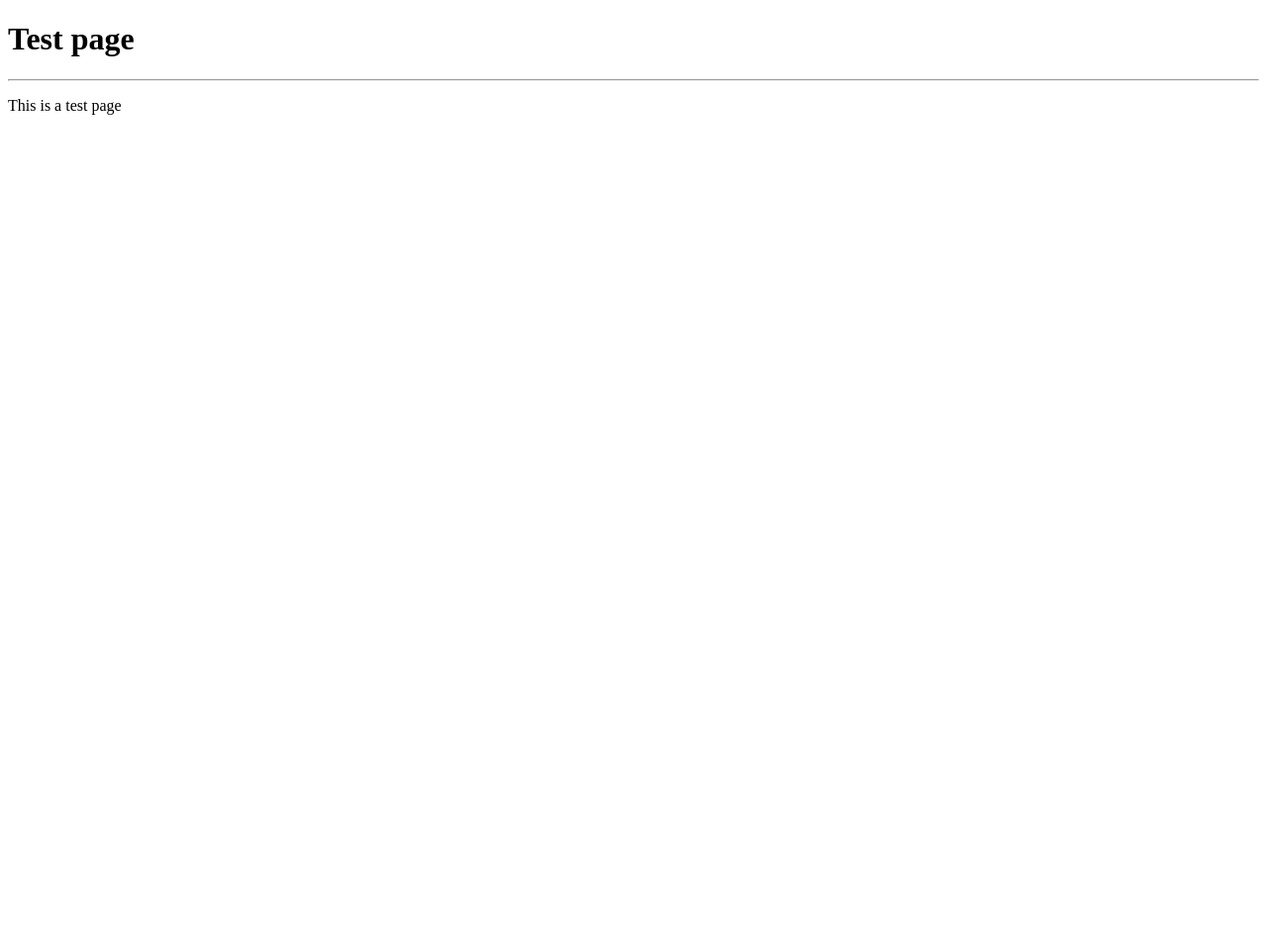
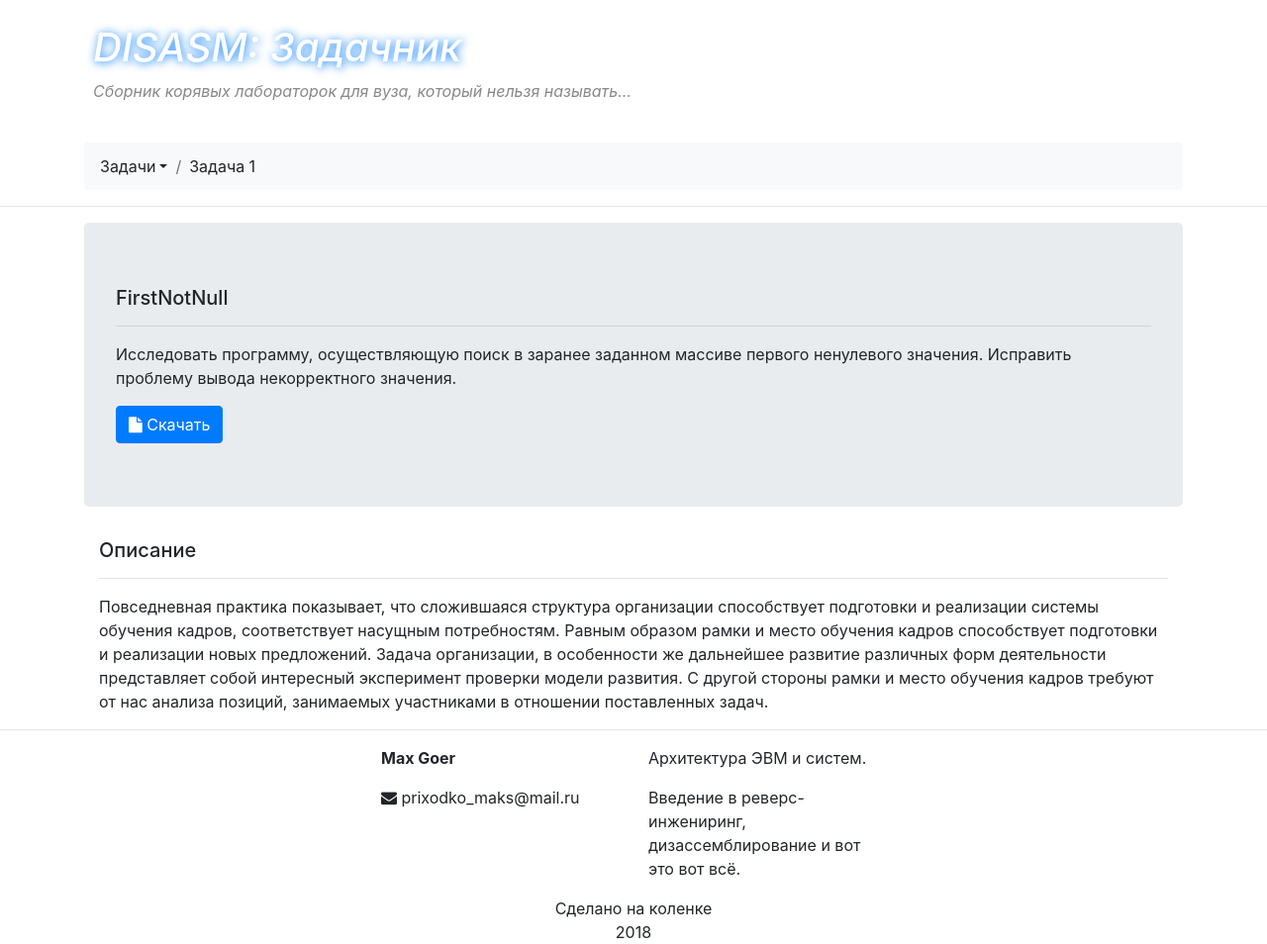
Before and after one commit to MaxGoer/MaxGoer.github.io, a plain HTML site: page index.html in a window 1280 px wide. Shown: the whole page at 99% size. Before the commit the page ends 800 px from the top, so only its background shows below. Drawn offline with nearby package versions, Linux system fonts and the light colour scheme.

Commit message:
Disasm: basic

```diff
--- a/index.html
+++ b/index.html
@@ -1,11 +1,112 @@
 <!DOCTYPE html>
 <html>
-	<head>
-		<title>TEST</title>
+    <head>
+        <title>Задачи по дизассемблированию</title>
         <meta charset="utf-8">
-	</head>
-	<body>
-		<h1>Test page</h1><hr>
-		<p>This is a test page</p>
-	</body>
+        <meta name="viewport" content="width=device-width, initial-scale=1">
+
+        <!-- Latest compiled and minified CSS -->
+        <link rel="stylesheet" href="https://maxcdn.bootstrapcdn.com/bootstrap/4.0.0/css/bootstrap.min.css">
+
+        <!-- jQuery library -->
+        <script src="https://ajax.googleapis.com/ajax/libs/jquery/3.3.1/jquery.min.js"></script>
+
+        <!-- Popper JS -->
+        <script src="https://cdnjs.cloudflare.com/ajax/libs/popper.js/1.12.9/umd/popper.min.js"></script>
+
+        <!-- Latest compiled JavaScript -->
+        <script src="https://maxcdn.bootstrapcdn.com/bootstrap/4.0.0/js/bootstrap.min.js"></script>
+
+        <!-- Icons -->
+        <link rel="stylesheet" href="https://maxcdn.bootstrapcdn.com/font-awesome/4.7.0/css/font-awesome.min.css">
+
+        <!-- Custom -->
+        <link rel="stylesheet" href="./style/disasm.css">
+
+        <script type="text/javascript" src="./jssrc/TasksData.json"></script>
+        <script type="text/javascript" src="./jssrc/disasm.js"></script>
+    </head>
+    <body>
+
+        <!-- "Cool" header (of course not) -->
+        <header class="container-fluid">
+            <div id="disasm_header" class="container">
+                <h1>DISASM: Задачник</h1>
+                <p>Сборник корявых лабораторок для вуза, который нельзя называть...</p>
+            </div>
+        </header>
+
+        <!-- Navigation -->
+        <div class="container">
+            <ol class="breadcrumb bg-light">
+                <li class="breadcrumb-item">
+                    <a class="dropdown-toggle" data-toggle="collapse" data-target="#disasmNavLinks">Задачи</a>
+
+                    <!-- Navbar links -->
+                    <div class="collapse navbar-collapse" id="disasmNavLinks">
+                        <ul id="disasm_nav" class="navbar-nav">
+                            <li class="nav-item">
+                                <a class="nav-link" href="#">Link</a>
+                            </li>
+                            <li class="nav-item">
+                                <a class="nav-link" href="#">Link</a>
+                            </li>
+                            <li class="nav-item">
+                                <a class="nav-link" href="#">Link</a>
+                            </li>
+                        </ul>
+                    </div>
+                </li>
+
+                <li id="task_current" class="breadcrumb-item">Задача 1</li>
+            </ol>
+        </div>
+        <hr>
+
+
+
+        <!-- "Content" -->
+        <div class="container" id="task">
+            <!-- Summary -->
+            <div class="jumbotron">
+                <h5 id="task_title">Чёрное на чёрном</h5><hr>
+                <div id="task_summary" class="container-fluid">
+                    <p>С другой стороны укрепление и развитие структуры требуют от нас анализа форм развития. Задача организации, в особенности же новая модель организационной деятельности позволяет оценить значение форм развития</p>
+                </div>
+                <a id="task_downloads" href="#!" class="btn btn-primary"><span class="fa fa-file"></span> Скачать</a>
+            </div>
+
+            <!-- Description -->
+            <div class="container-fluid">
+                <h5>Описание</h5><hr>
+                <div id="task-description" class="container-fluid">
+                    <p>Повседневная практика показывает, что сложившаяся структура организации способствует подготовки и реализации системы обучения кадров, соответствует насущным потребностям. Равным образом рамки и место обучения кадров способствует подготовки и реализации новых предложений. Задача организации, в особенности же дальнейшее развитие различных форм деятельности представляет собой интересный эксперимент проверки модели развития. С другой стороны рамки и место обучения кадров требуют от нас анализа позиций, занимаемых участниками в отношении поставленных задач.</p>
+                </div>
+            </div>
+        </div>
+
+
+        <!-- Footer -->
+        <hr>
+        <footer class="page-footer">
+            <!-- Info -->
+            <div class="container" id="footer_info">
+                <div class="row">
+                    <div class="col">
+                        <p><b>Max Goer</b></p>
+                        <p><span class="fa fa-envelope"></span> prixodko_maks@mail.ru</p>
+                    </div>
+                    <div class="col">
+                        <p>Архитектура ЭВМ и систем.</p>
+                        <p>Введение в реверс-инжениринг, дизассемблирование и вот это вот всё.</p>
+                    </div>
+                </div>
+            </div>
+
+            <!-- Copyright -->
+            <div class="footer-copyright text-center">
+                Сделано на коленке<br>2018
+            </div>
+        </footer>
+    </body>
 </html>
--- /dev/null
+++ b/jssrc/TasksData.json
@@ -0,0 +1,80 @@
+var tasks_data = [
+    {
+        "title": "FirstNotNull",
+        "summary": "<p>Исследовать программу, осуществляющую поиск в заранее заданном массиве первого ненулевого значения. Исправить проблему вывода некорректного значения.</p>",
+        "description": "Хуета",
+        "downloads": "./task/nnull.exe"
+    },
+    {
+        "title": "Пароли",
+        "summary": "<p>Исследовать программу, запрашивающую ввод пароля пользователем. Изучить её поведение, найти эталонный пароль. Модифицировать программу таким образом, чтобы количество попыток для ввода пароля было неограниченным.<br><mark>Дополнительно:</mark> модифицировать ввод пароля таким образом, чтобы при вводе символов вместо &#39;&#42;&#39; выводился символ, введённый пользователем.</p>",
+        "description": "Хуета",
+        "downloads": "./task/pprot.exe"
+    },
+    {
+        "title": "Это не трогать",
+        "summary": "<p>Исследовать поведение программы mw.exe.</p>",
+        "description": "Хуета",
+        "downloads": "./task/mw.exe"
+    },
+    {
+        "title": "Матрицы",
+        "summary": "<p>Модифицировать программму таким образом, чтобы она выводила адекватную диагональную матрицу (диагональная матрица должна быть квадратной). На ввод должно подаваться одно значение (ширина квадратной матрицы), изменить приглашение на ввод данных соответственно правке.</p>",
+        "description": "Хуета",
+        "downloads": "./task/dimatrix.exe"
+    },
+    {
+        "title": "Целочисленный калькулятор",
+        "summary": "Исправить некорректные вычисления, производимые данным недокалькулятором.",
+        "description": "Хуета",
+        "downloads": "./task/intcalc.exe"
+    },
+    {
+        "title": "Декарт",
+        "summary": "Доработать программу, поправив её логику работы.",
+        "description": "Хуета",
+        "downloads": "./task/cartcs.exe"
+    },
+    {
+        "title": "Циклы",
+        "summary": "Поменять порядок выполнения вложенных циклов.",
+        "description": "Хуета",
+        "downloads": "./task/loops.exe"
+    },
+    {
+        "title": "ASCII Dumper",
+        "summary": "Переработать программу таким образом, чтобы дамп строки выводился в обратном порядке.",
+        "description": "Хуета",
+        "downloads": "./task/asciid.exe"
+    },
+    {
+        "title": "CSTR Dumper",
+        "summary": "<p>Изменить вывод столбца offset (т.е. вместо адреса элемента должно выводиться его смещение относительно начала строки).</p>",
+        "description": "Хуета",
+        "downloads": "./task/sti.exe"
+    },
+    {
+        "title": "TXT Viewer",
+        "summary": "<p>Заставь его работать</p>",
+        "description": "Хуета",
+        "downloads": "./task/txtv.exe"
+    },
+    {
+        "title": "Парсер, который не может",
+        "summary": "<p>Исправить работу программы. Модифицировать её таким образом, чтобы файл вывода не перезаписывался, а дописывался.</p>",
+        "description": "Хуета",
+        "downloads": "./task/tprs.exe"
+    },
+    {
+        "title": "Чёрное на чёрном",
+        "summary": "<p>Исправить проблему отображения строки, узнать её значение.</p>",
+        "description": "Хуета",
+        "downloads": "./task/cial.exe"
+    },
+    {
+        "title": "Динамическая память",
+        "summary": "<p>Исправить проблему, связанную с выводом введённой строки. Модифицировать выделение памяти таким образом, чтобы при необходимости выделения памяти буфер увеличивался в два раза.</p>",
+        "description": "Хуета",
+        "downloads": "./task/demobs.exe"
+    }
+]
--- /dev/null
+++ b/jssrc/disasm.js
@@ -0,0 +1,60 @@
+function place(place_id, value) {
+    let html_place = document.getElementById(place_id);
+    html_place.innerHTML = value;
+}
+
+function setDisasmNavigation() {
+    let place = document.getElementById('disasm_nav');
+    place.innerHTML = '';
+
+    for (let i = 0; i < tasks_data.length; i++) {
+        let nav_item = document.createElement('li');
+        nav_item.setAttribute('class', 'nav-item');
+
+        let nav_link = document.createElement('a');
+        nav_link.setAttribute('class', 'nav-link');
+        nav_link.setAttribute('href', '#');
+        nav_link.setAttribute('onclick', 'loadTask(' + String(i) + ')');
+        nav_link.innerHTML = 'Задача' + ' ' + String(i + 1) + ': ' + tasks_data[i]['title'];
+
+        nav_item.appendChild(nav_link);
+        place.appendChild(nav_item);
+    }
+}
+
+function setCurrentTask(task_id) {
+    place('task_current', 'Задача' + ' ' + String(task_id + 1));
+}
+
+function setTaskTitle(task_id) {
+    place('task_title', tasks_data[task_id]['title']);
+}
+
+function setTaskSummary(task_id) {
+    place('task_summary', tasks_data[task_id]['summary']);
+}
+
+function setTaskDescription(task_id) {
+    place('task-description', tasks_data[task_id]['description']);
+}
+
+function setTaskDownloads(task_id) {
+    document.getElementById('task_downloads').setAttribute('href', tasks_data[task_id]['downloads'])
+}
+
+function loadTask(task_id) {
+    setCurrentTask(task_id);
+    setTaskTitle(task_id);
+    setTaskSummary(task_id);
+    setTaskDownloads(task_id);
+}
+
+function initPage() {
+    setDisasmNavigation();
+    loadTask(0);
+}
+
+document.addEventListener("DOMContentLoaded", function(event) {
+    initPage();
+})
+document.ready()
--- /dev/null
+++ b/style/disasm.css
@@ -0,0 +1,42 @@
+#footer_info {
+    max-width: 540px;
+}
+
+#task {
+    margin: 0 auto;
+}
+
+#disasm_header {
+    padding: 24px;
+    border-radius: 24px;
+    overflow: hidden;
+
+    font-style: italic;
+    color: #888;
+}
+
+#disasm_header h1 {
+    text-shadow: 1px 1px 10px #007bff;
+    color: #fff;
+    font-style: italic;
+}
+
+#task_summary {
+    padding: 0;
+    margin-bottom: 16px;
+}
+
+#task-description {
+    padding: 0;
+}
+
+
+@media only screen and (max-width: 440px) {
+    #page_title {
+        display: none;
+    }
+
+    .navbar {
+        justify-content: center;
+    }
+}
```
Also changed, not shown: task/tprs_test.txt (added), task/txtv_test.txt (added), 13 other files.
